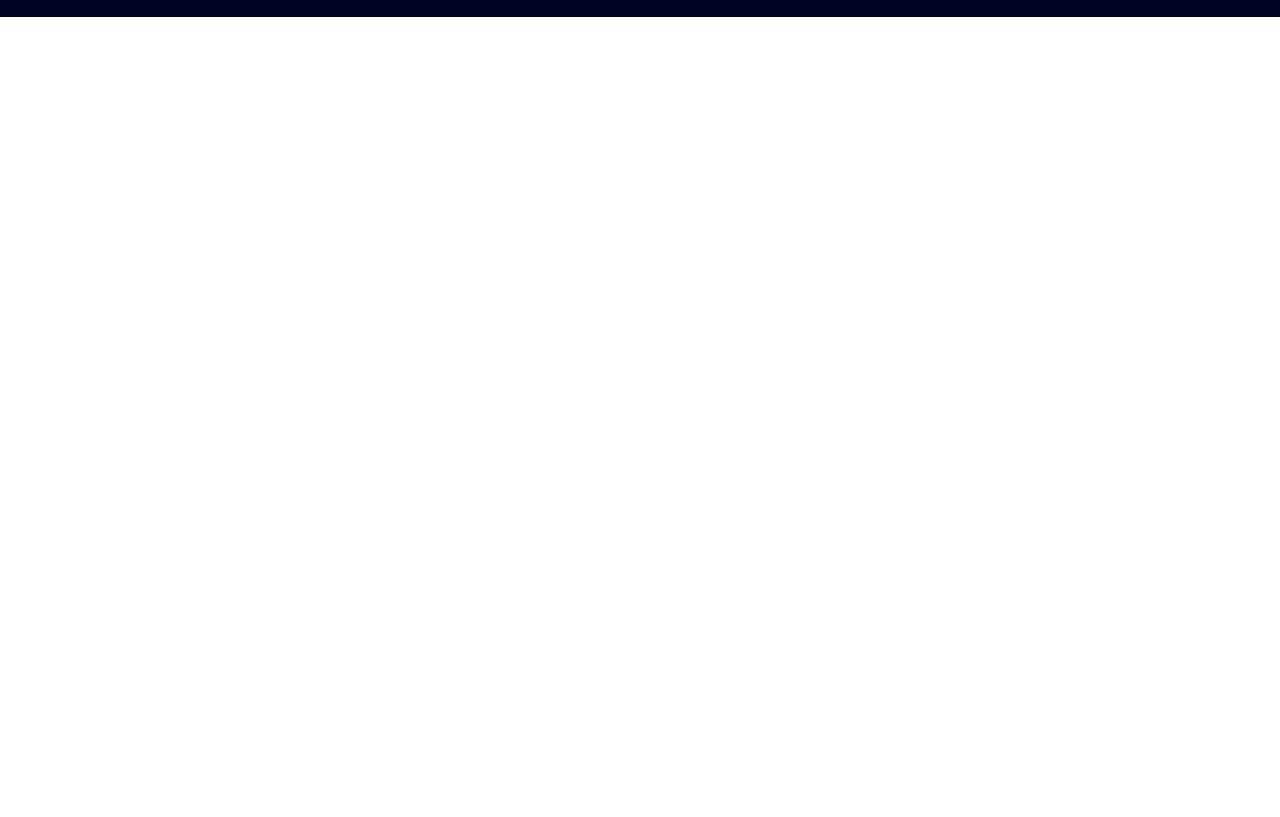
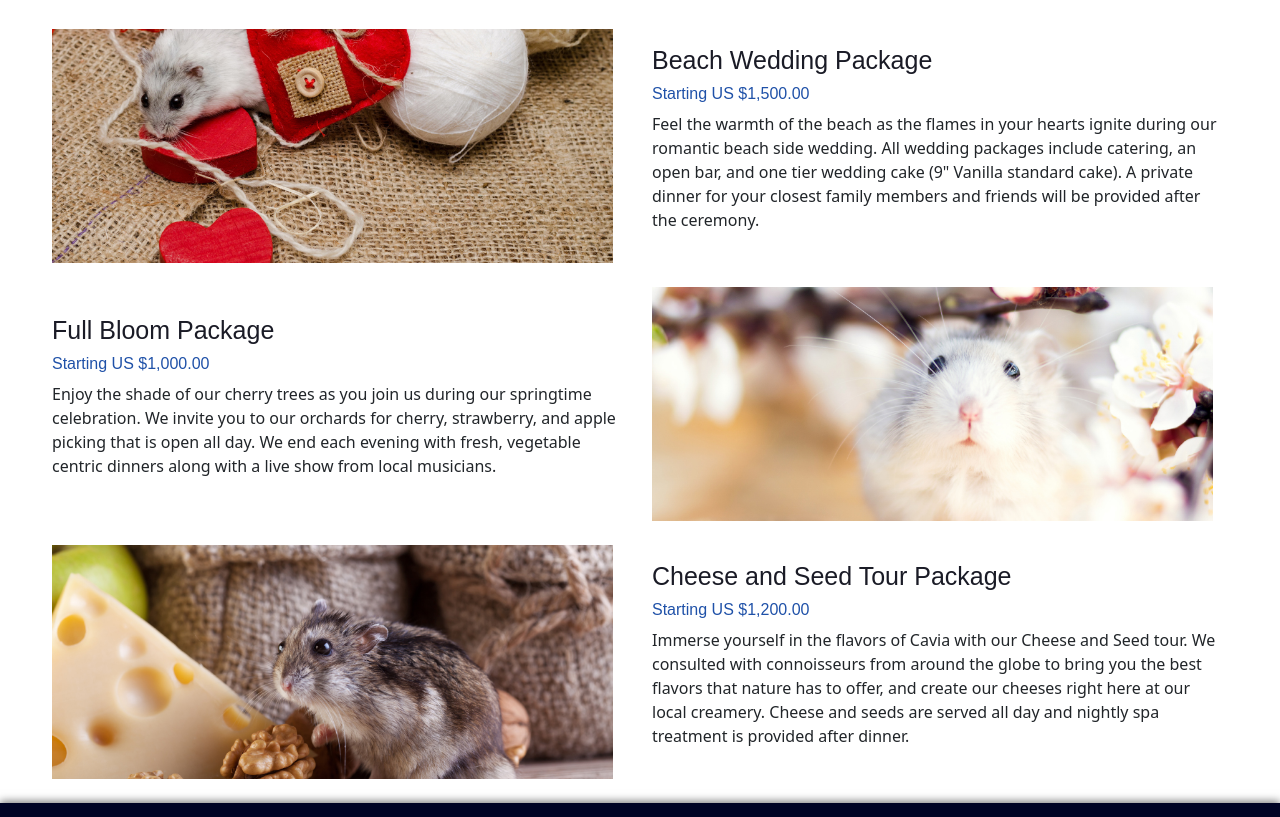
Before and after one commit to jesussalgado372/HamsterHotel, a plain HTML site: page index.html in a window 1280 px wide. Shown: the part 2045-2862 px from the top of the page. Before the commit the page ends 2062 px from the top, so only its background shows below. Drawn offline with nearby package versions, Linux system fonts and the light colour scheme.

Commit message:
added the packages section including the css to get it to look exactly like the figma

```diff
--- a/index.html
+++ b/index.html
@@ -188,9 +188,7 @@
             />
             <div class="card-body">
               <h5 class="card-title">Queen Room</h5>
-              <p class="card-text">
-                850 SQ FT room with city view
-              </p>
+              <p class="card-text">850 SQ FT room with city view</p>
               <ul>
                 <li>One queen size bed</li>
                 <li>Seed Bar, fireplace and large balcony</li>
@@ -208,9 +206,7 @@
             />
             <div class="card-body">
               <h5 class="card-title">King Room</h5>
-              <p class="card-text">
-                950 SQ FT room with beach view
-              </p>
+              <p class="card-text">950 SQ FT room with beach view</p>
               <ul>
                 <li>One king size bed</li>
                 <li>Seed Bar, fireplace and large balcony</li>
@@ -228,9 +224,7 @@
             />
             <div class="card-body">
               <h5 class="card-title">Beach Side Suite</h5>
-              <p class="card-text">
-                1500 SQ FT Suite with beach view
-              </p>
+              <p class="card-text">1500 SQ FT Suite with beach view</p>
               <ul>
                 <li>One California king size bed</li>
                 <li>Second room with fireplace, hot tub, and balcony</li>
@@ -239,6 +233,76 @@
               </ul>
               <a href="#" class="btn custom-btn">Reserve</a>
             </div>
+          </div>
+        </div>
+      </div>
+    </div>
+
+    <!-- Container for Packages -->
+    <div class="container packages-section">
+      <h2 class="section-title">Packages</h2>
+
+      <div class="package">
+        <div class="row align-items-center mb-4">
+          <div class="col">
+            <img
+              src="/assets/hamsterwedding.jpg"
+              alt="Hamster surrounded by yarn and a heart made of yarn while climbing on a heart shaped red block"
+              class="package-img"
+            />
+          </div>
+          <div class="col">
+            <h5 class="package-title">Beach Wedding Package</h5>
+            <h6>Starting US $1,500.00</h6>
+            <p>
+              Feel the warmth of the beach as the flames in your hearts ignite
+              during our romantic beach side wedding. All wedding packages
+              include catering, an open bar, and one tier wedding cake (9"
+              Vanilla standard cake). A private dinner for your closest family
+              members and friends will be provided after the ceremony.
+            </p>
+          </div>
+        </div>
+
+        <div class="row align-items-center mb-4">
+          <div class="col">
+            <h5 class="package-title">Full Bloom Package</h5>
+            <h6>Starting US $1,000.00</h6>
+            <p>
+              Enjoy the shade of our cherry trees as you join us during our
+              springtime celebration. We invite you to our orchards for cherry,
+              strawberry, and apple picking that is open all day. We end each
+              evening with fresh, vegetable centric dinners along with a live
+              show from local musicians.
+            </p>
+          </div>
+          <div class="col">
+            <img
+              src="/assets/hamsterspring.jpg"
+              alt="Hamster surrounded by blooming flowers"
+              class="package-img"
+            />
+          </div>
+        </div>
+
+        <div class="row align-items-center mb-4">
+          <div class="col">
+            <img
+              src="/assets/hamstercheese.jpg"
+              alt="Hamster getting ready to eat some swiss cheese and walnuts"
+              class="package-img"
+            />
+          </div>
+          <div class="col">
+            <h5 class="package-title">Cheese and Seed Tour Package</h5>
+            <h6>Starting US $1,200.00</h6>
+            <p>
+              Immerse yourself in the flavors of Cavia with our Cheese and Seed
+              tour. We consulted with connoisseurs from around the globe to
+              bring you the best flavors that nature has to offer, and create
+              our cheeses right here at our local creamery. Cheese and seeds are
+              served all day and nightly spa treatment is provided after dinner.
+            </p>
           </div>
         </div>
       </div>
--- a/styles/styles.css
+++ b/styles/styles.css
@@ -183,3 +183,60 @@ body {
   text-align: left;
   letter-spacing: 0px;
 }
+/* Packages section spacing */
+.packages-section {
+  margin-top: 124px; /* space below the previous section */
+}
+
+/* H2 spacing above first row */
+.packages-section .section-title {
+  font: normal normal normal 35px/44px "Dosis", sans-serif;
+  color: #1A1B26;
+  text-align: center;
+  margin-bottom: 19.5px; /* space above first row */
+}
+
+/* Package images */
+.package-img {
+  width: 561px;
+  height: 234px;
+  object-fit: cover; /* maintain aspect ratio, crop if necessary */
+}
+
+/* H5 package titles */
+.package-title {
+  width: 294px;
+  height: 32px;
+  text-align: left;
+  font: normal normal normal 25px/32px "Dosis", sans-serif;
+  letter-spacing: 0px;
+  color: #1A1B26;
+  opacity: 1;
+  white-space: nowrap;
+
+}
+
+/* Optional spacing for rows */
+.packages-section .row {
+  margin-bottom: 30px;
+}
+
+/* H2 section title */
+.packages-section .section-title {
+  font: normal normal normal 35px/44px "Dosis", sans-serif;
+  color: #1A1B26;
+  text-align: center;
+  margin-bottom: 40px;
+}
+/* H6 section */
+.packages-section h6 {
+  width: 142px;
+  height: 20px;
+  text-align: left;
+  font: normal normal normal 16px/20px "Source Sans Pro", sans-serif;
+  letter-spacing: 0px;
+  color: #1F51A8;
+  opacity: 1;
+  margin: 0 0 8px 0; /* optional spacing below h6 */
+  white-space: nowrap; /* optional: prevent wrapping if needed */
+}
```
